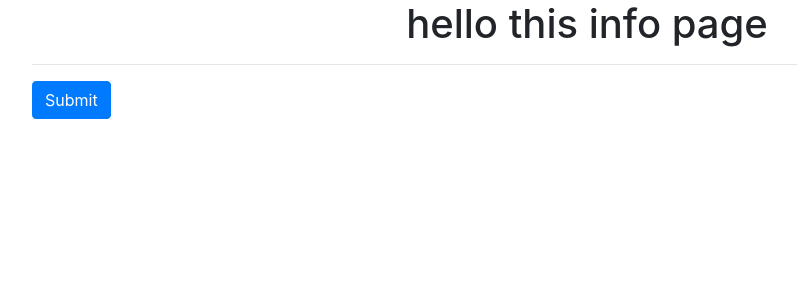
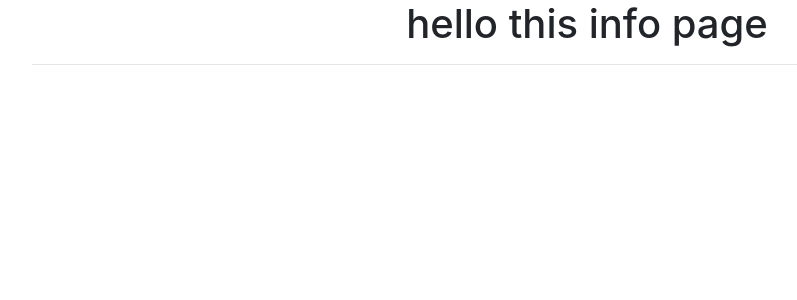
Before and after one commit to Malihashahi/Django, a Django app: page /accounts_app/info in a window 1280 px wide. Shown: the top 300 px of the page, without its empty margins (53-850 px from the left). Run offline with Django 4.2, Linux system fonts and the light colour scheme.

Commit message:
modfiy some code

```diff
--- a/accounts_app/templates/accounts_app/info.html
+++ b/accounts_app/templates/accounts_app/info.html
@@ -13,7 +13,7 @@
       hello this info page
     </h1>
     <hr>
-    <button type="submit" class="btn btn-primary">Submit</button>
+
   </div>
 </body>
 </html>
```
